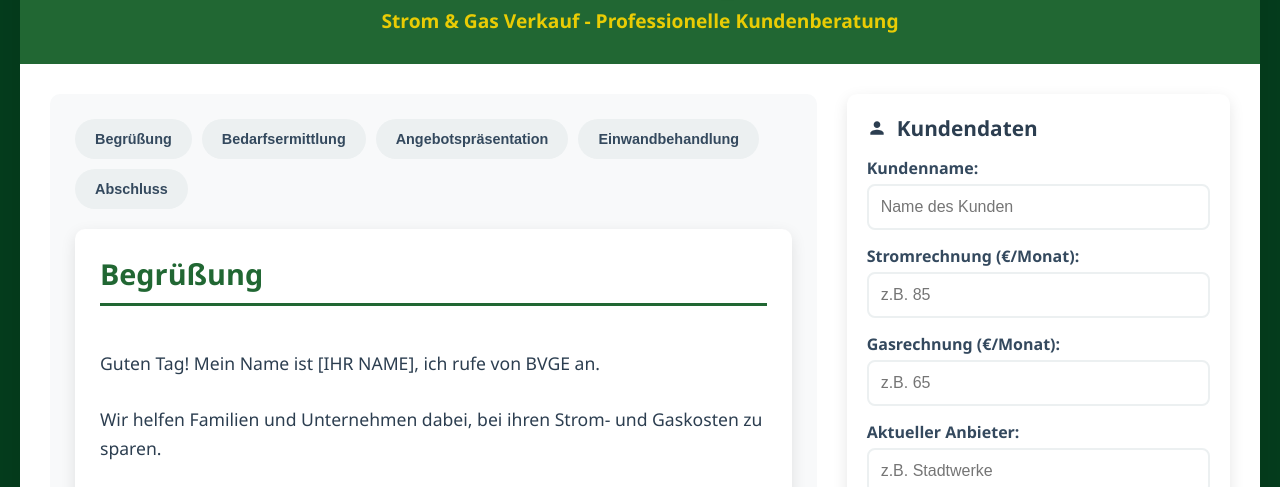
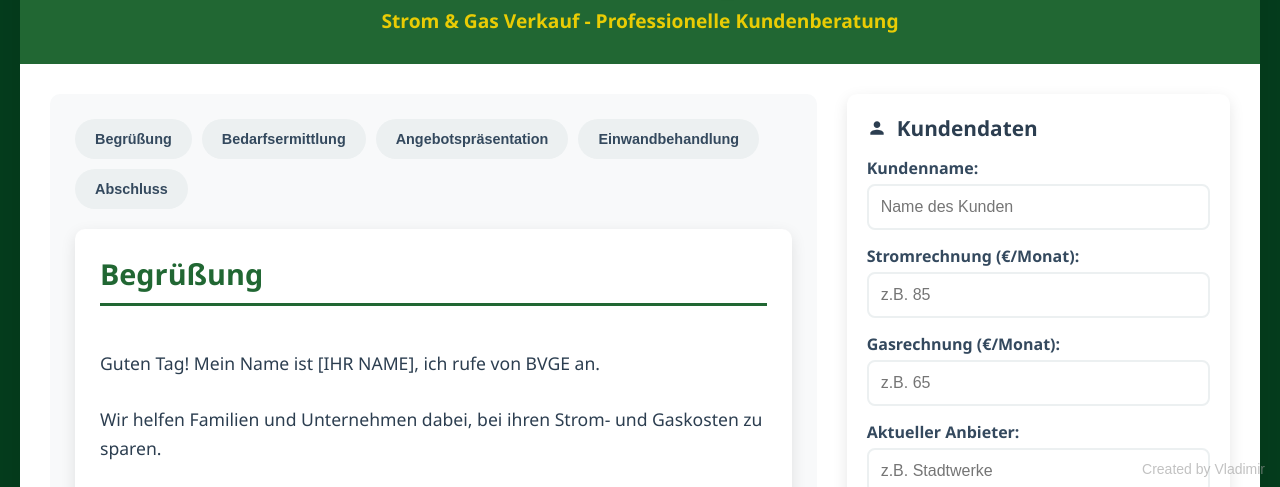
Before and after one commit to Iokaine/BVGE-Script, a plain HTML site: page index.html in a window 1280 px wide. Shown: the part 313-800 px from the top of the page. Drawn offline with Linux system fonts and the light colour scheme.

Commit message:
index.html

```diff
--- a/index.html
+++ b/index.html
@@ -304,6 +304,20 @@
         img {
              -webkit-user-drag: none;
         }
+
+        .author-initials {
+            position: fixed;
+            bottom: 10px;
+            right: 15px;
+            font-size: 14px;
+            color: #999;
+            opacity: 0.6;
+            font-family: Arial, sans-serif;
+            pointer-events: none; /* нельзя случайно нажать */
+            z-index: 999;
+        }
+
+
 
     </style>
 </head>
@@ -644,5 +658,7 @@ Wann passt es Ihnen am besten für die Vertragsunterzeichnung - heute Abend oder
         // Initialize with greeting stage
         showStage('greeting');
     </script>
+    <div class="author-initials">Created by Vladimir</div>
+
 </body>
 </html>
```
